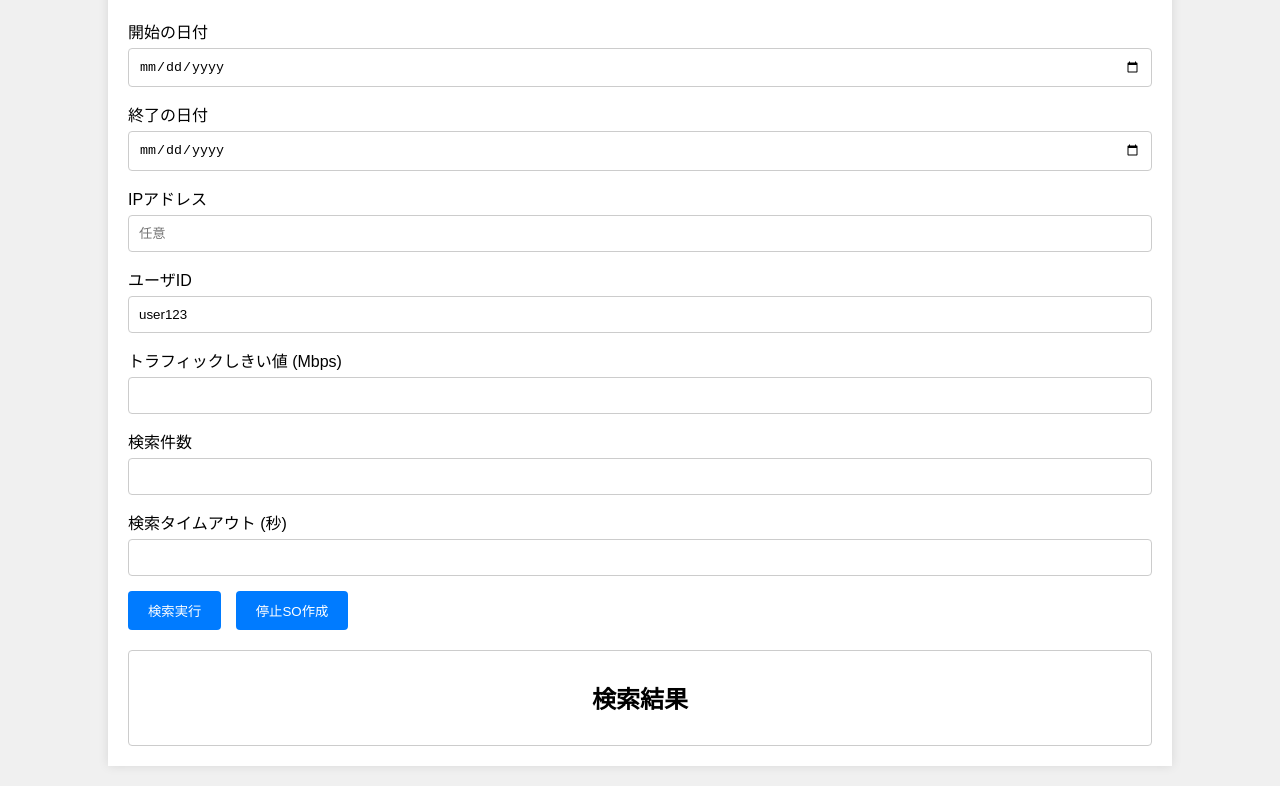
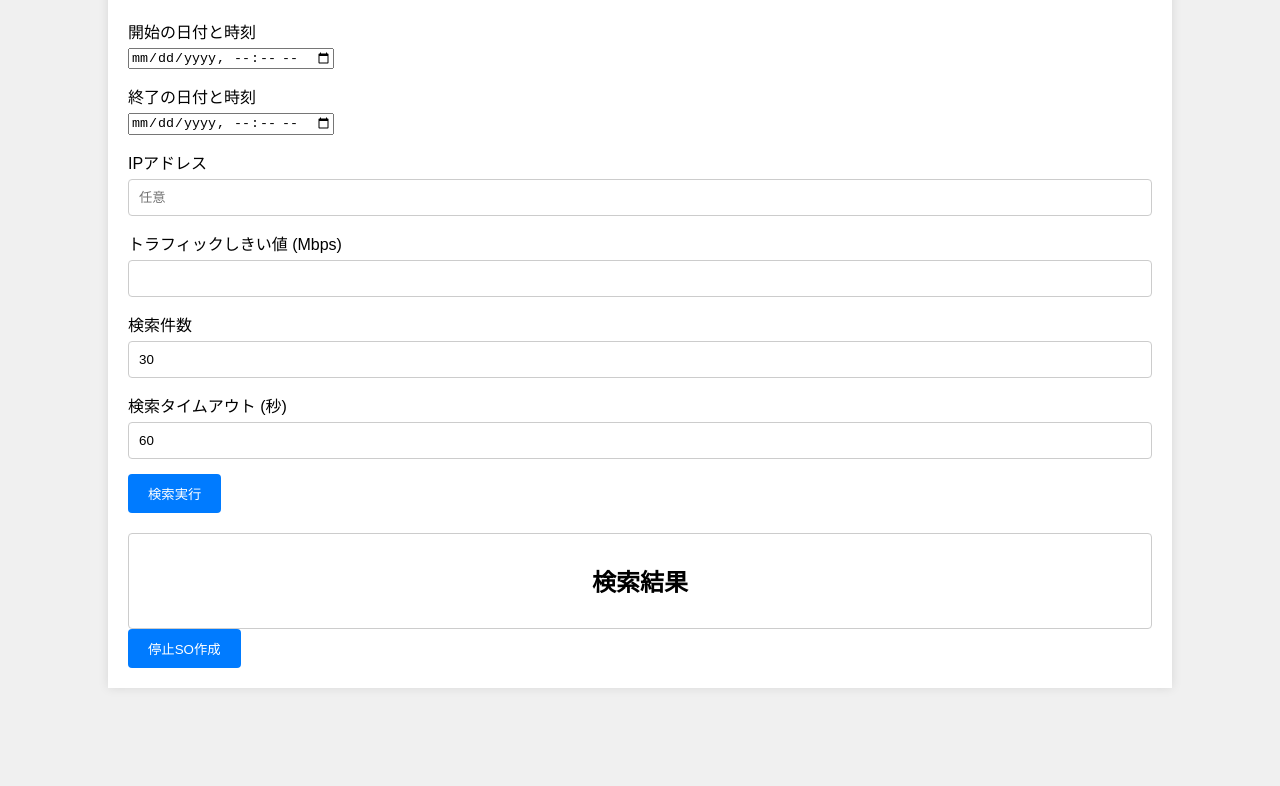
Before and after one commit to wakanamake/so_automation, a plain HTML site: page index.html in a window 1280 px wide. Shown: the part 110-896 px from the top of the page. After the commit the page ends 818 px from the top, so only its background shows below. Drawn offline with Linux system fonts and the light colour scheme.

Commit message:
Update index.html

```diff
--- a/index.html
+++ b/index.html
@@ -11,20 +11,16 @@
         <h1>Webアプリケーション</h1>
         <form id="searchForm">
             <div class="form-group">
-                <label for="startDate">開始の日付</label>
-                <input type="date" id="startDate" name="startDate" required>
+                <label for="startDate">開始の日付と時刻</label>
+                <input type="datetime-local" id="startDate" name="startDate" required>
             </div>
             <div class="form-group">
-                <label for="endDate">終了の日付</label>
-                <input type="date" id="endDate" name="endDate" required>
+                <label for="endDate">終了の日付と時刻</label>
+                <input type="datetime-local" id="endDate" name="endDate" required>
             </div>
             <div class="form-group">
                 <label for="ipAddress">IPアドレス</label>
-                <input type="text" id="ipAddress" name="ipAddress" placeholder="任意">
-            </div>
-            <div class="form-group">
-                <label for="userId">ユーザID</label>
-                <input type="text" id="userId" name="userId" required>
+                <input type="text" id="ipAddress" name="ipAddress" placeholder="任意" oninput="fetchUserId()">
             </div>
             <div class="form-group">
                 <label for="trafficThreshold">トラフィックしきい値 (Mbps)</label>
@@ -32,19 +28,19 @@
             </div>
             <div class="form-group">
                 <label for="searchCount">検索件数</label>
-                <input type="number" id="searchCount" name="searchCount" required>
+                <input type="number" id="searchCount" name="searchCount" value="30" required>
             </div>
             <div class="form-group">
                 <label for="searchTimeout">検索タイムアウト (秒)</label>
-                <input type="number" id="searchTimeout" name="searchTimeout" required>
+                <input type="number" id="searchTimeout" name="searchTimeout" value="60" required>
             </div>
             <button type="button" onclick="executeSearch()">検索実行</button>
-            <button type="button" onclick="createStopSO()">停止SO作成</button>
         </form>
         <div id="results">
             <h2>検索結果</h2>
             <!-- 結果表示領域 -->
         </div>
+        <button type="button" onclick="createStopSO()">停止SO作成</button>
     </div>
     <script src="script.js"></script>
 </body>
```
